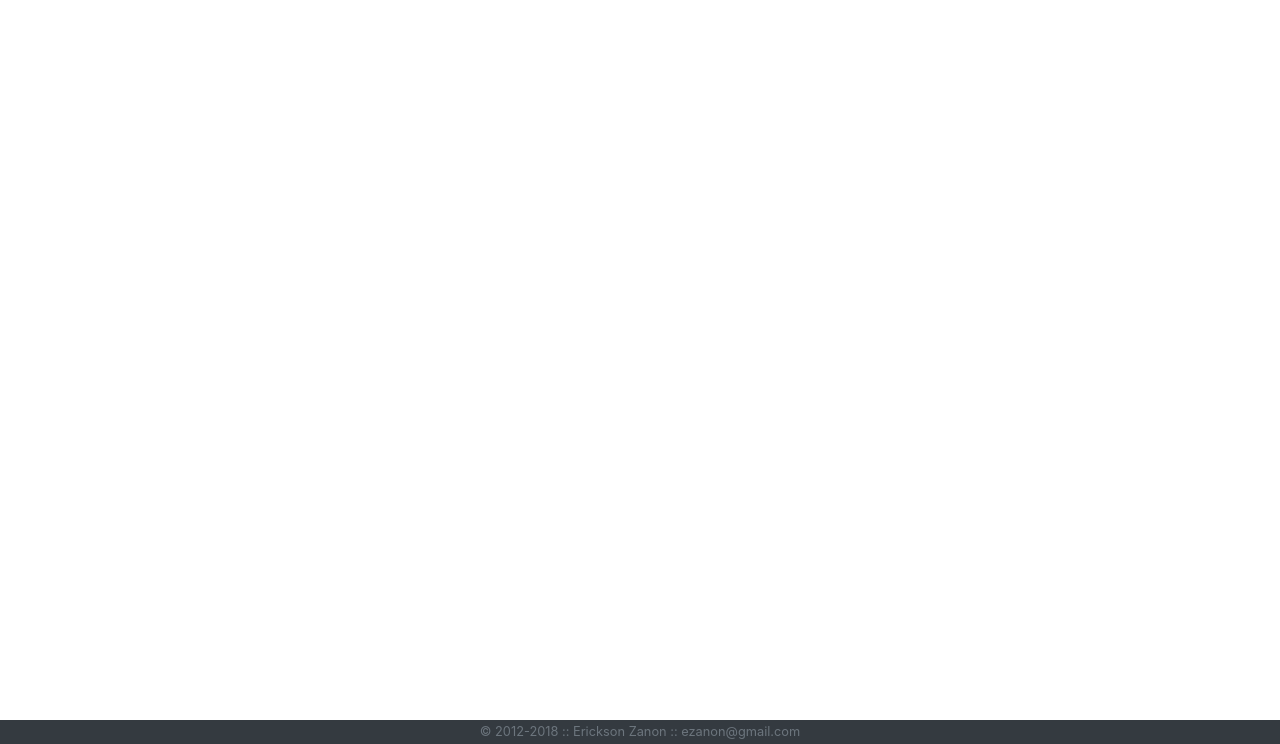
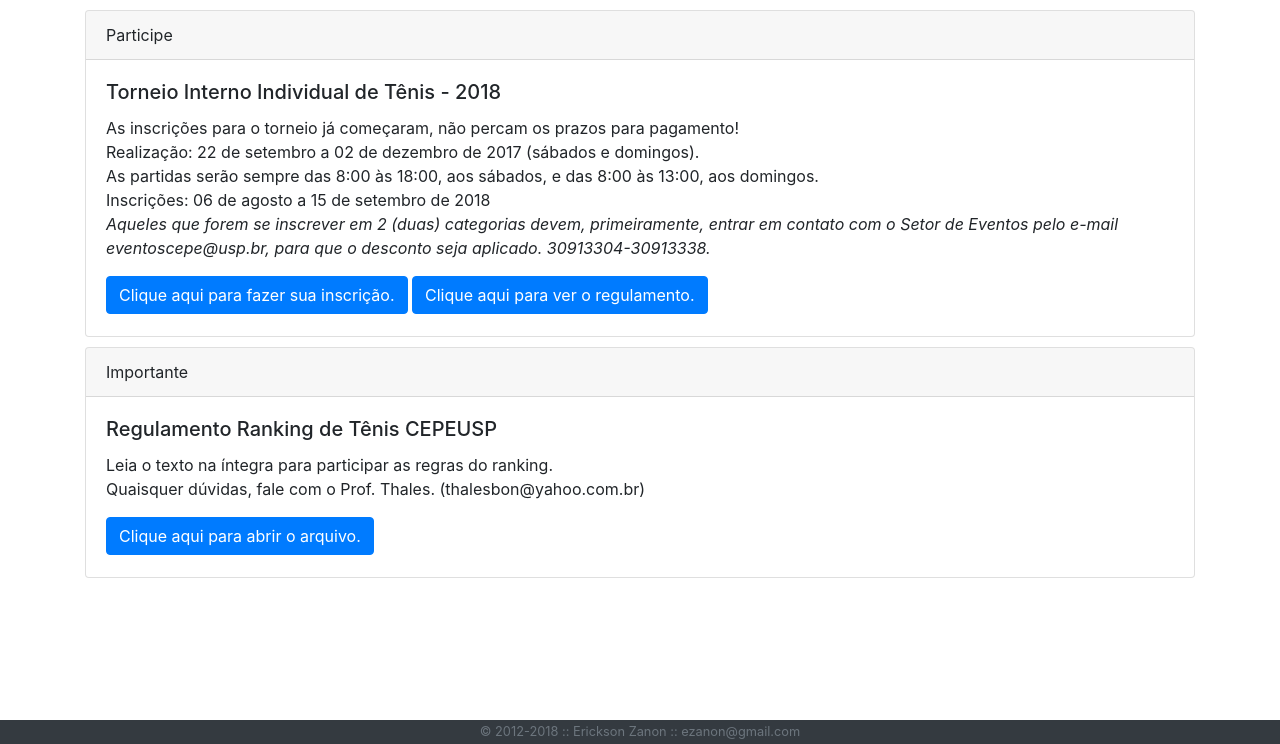
Before and after one commit to ezanon/rankingTenis, a PHP site: page / in a window 1280 px wide. Shown: the part 56-800 px from the top of the page. Run offline with PHP 8.4, Linux system fonts and the light colour scheme.

Commit message:
Issue #11 ok

```diff
--- a/app/controller2.php
+++ b/app/controller2.php
@@ -14,6 +14,7 @@ class controller2{
 				$data = $model->$action();
 			$view->load($module,$action,$data);
 		}
+                else $view->load('fe','showHome',true);
 		return true;
 	}
 
--- a/app/modules/fe.php
+++ b/app/modules/fe.php
@@ -7,6 +7,10 @@ class fe{
     public function __construct(){
             $this->banco = banco::instanciar();
             return NULL;
+    }
+
+    public function showHome(){
+        return true;
     }
 
     public function showRanking($categoria){
--- a/estilos.css
+++ b/estilos.css
@@ -20,9 +20,16 @@ h1 {
     padding: 0.2em 0 0.2em;
     font-size: 0.8em;
 }
+.btn.btn-primary{
+    margin-bottom: 2px;
+}
 #menuSuperior {
     top: 0;
 }
-#regulamento{
+#main{
     margin-top: 10px;
+    margin-bottom: 10px;
 }
+#regulamento .card{
+    margin-bottom: 10px;
+}
--- a/index.php
+++ b/index.php
@@ -20,7 +20,7 @@
   <div class="collapse navbar-collapse" id="navbarSupportedContent">
     <ul class="navbar-nav mr-auto">
       <li class="nav-item">
-        <a class="nav-link" href="?module=fe&action=showRodadaAtual">Home</a>
+        <a class="nav-link" href="index.php">Home</a>
       </li>
       <li class="nav-item">
         <a class="nav-link" href="?module=fe&action=showRegulamento">Regulamento</a>
@@ -58,7 +58,7 @@
 
 </div>
 
-<div class="container-fluid">
+<div id="main" class="container-fluid">
 
 <?php
 
--- /dev/null
+++ b/views/fe/showHome.tpl.php
@@ -0,0 +1,34 @@
+<div id="regulamento" class="container">
+
+<div class="card">
+  <div class="card-header">
+    Participe
+  </div>
+  <div class="card-body">
+    <h5 class="card-title">Torneio Interno Individual de Tênis - 2018</h5>
+    <p class="card-text">
+        As inscrições para o torneio  já começaram, não percam os prazos para pagamento!<br>
+        Realização: 22 de setembro a 02 de dezembro de 2017 (sábados e  domingos).<br>
+        As partidas serão sempre  das 8:00 às  18:00, aos sábados, e das 8:00 às 13:00, aos domingos.<br>
+        Inscrições: 06 de agosto a 15 de setembro de 2018<br>
+        <em>Aqueles que forem se inscrever em 2 (duas) categorias devem, primeiramente, entrar em contato com o Setor de Eventos pelo e-mail eventoscepe@usp.br, para que o desconto seja aplicado. 30913304-30913338.</em>
+    </p>
+    <a href="http://www.cepe.usp.br/?events=torneio-interno-individual-de-tenis-2018" class="btn btn-primary">Clique aqui para fazer sua inscrição.</a>
+    <a href="http://www.cepe.usp.br/wp-content/uploads/Regulamento-do-Torneio-Interno-Individual-de-Tenis-2018.pdf" class="btn btn-primary">Clique aqui para ver o regulamento.</a>
+  </div>
+</div>
+
+<div class="card">
+  <div class="card-header">
+    Importante
+  </div>
+  <div class="card-body">
+    <h5 class="card-title">Regulamento Ranking de Tênis CEPEUSP</h5>
+    <p class="card-text">
+        Leia o texto na íntegra para participar as regras do ranking.<br>
+        Quaisquer dúvidas, fale com o Prof. Thales. (thalesbon@yahoo.com.br)</p>
+    <a href="docs/Regulamento-oficial-RANKING-2017.pdf" class="btn btn-primary">Clique aqui para abrir o arquivo.</a>
+  </div>
+</div>
+
+</div>
--- a/views/fe/showRegulamento.tpl.php
+++ b/views/fe/showRegulamento.tpl.php
@@ -1,4 +1,4 @@
-<div id="regulamento" class="container">
+<div class="container">
 
 <div class="card">
   <div class="card-header">
```
